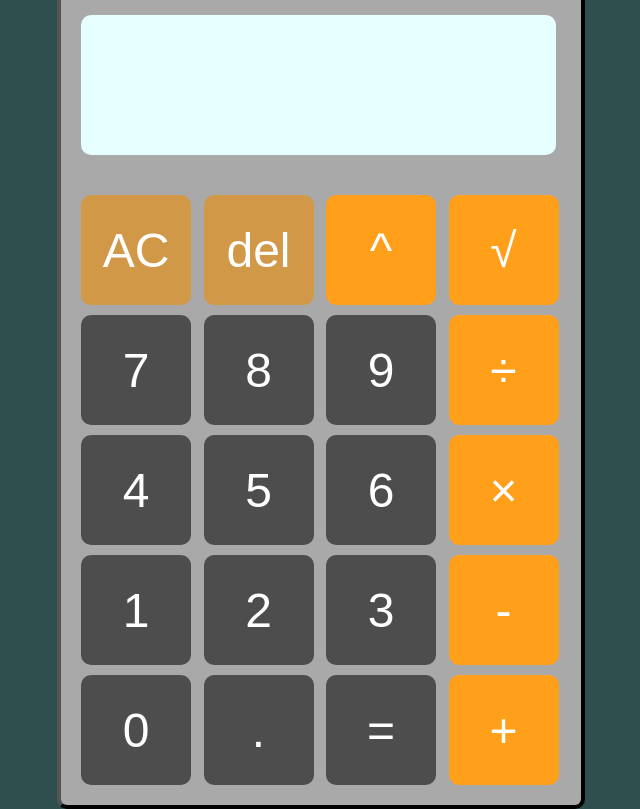
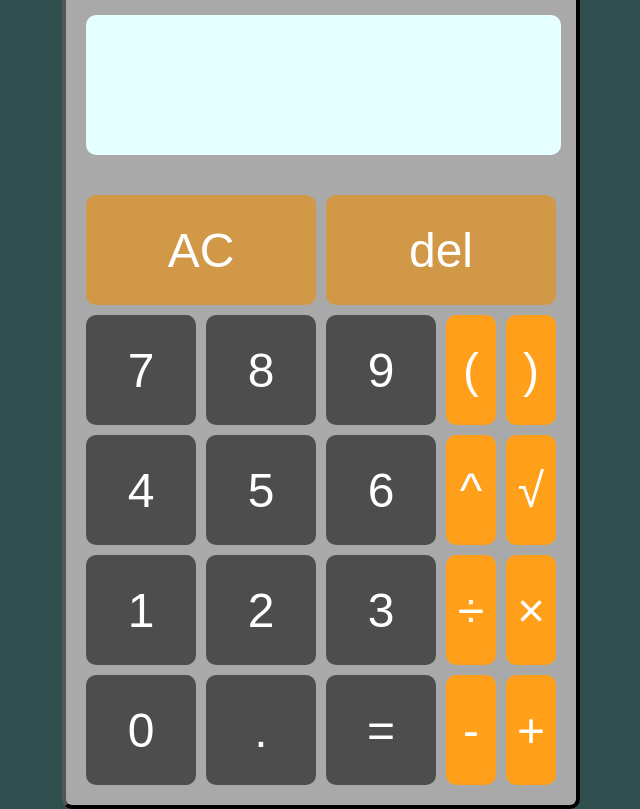
Before and after one commit to IsacLindell04/calculator, a plain HTML site: page index.html in a window 1280 px wide. Shown: the whole page, without its empty margins (319-959 px from the left). Drawn offline with Linux system fonts and the light colour scheme.

Commit message:
buttons get added in the js file, also added parentheses

```diff
--- a/index.html
+++ b/index.html
@@ -21,28 +21,7 @@
             <input id="upperDisplay" readonly>
             <input id="lowerDisplay" readonly>
         </div>
-        <div id="keys">
-            <button onclick="clearDisplay()" class="clear-button">AC</button>
-            <button onclick="delDisplay()" class="clear-button">del</button>
-            <button onclick="appendToDisplay('^')" class="operator-button">^</button>
-            <button onclick="appendToDisplay('√')" class="operator-button">√</button>
-            <button onclick="appendToDisplay('7')" class="append-button">7</button>
-            <button onclick="appendToDisplay('8')" class="append-button">8</button>
-            <button onclick="appendToDisplay('9')" class="append-button">9</button>
-            <button onclick="appendToDisplay('÷')" class="operator-button">÷</button>
-            <button onclick="appendToDisplay('4')" class="append-button">4</button>
-            <button onclick="appendToDisplay('5')" class="append-button">5</button>
-            <button onclick="appendToDisplay('6')" class="append-button">6</button>
-            <button onclick="appendToDisplay('×')" class="operator-button">×</button>
-            <button onclick="appendToDisplay('1')" class="append-button">1</button>
-            <button onclick="appendToDisplay('2')" class="append-button">2</button>
-            <button onclick="appendToDisplay('3')" class="append-button">3</button>
-            <button onclick="appendToDisplay('-')" class="operator-button">-</button>
-            <button onclick="appendToDisplay('0')" class="append-button">0</button>
-            <button onclick="appendToDisplay('.')" class="append-button">.</button>
-            <button onclick="calculate()" class="calculate-button">=</button>
-            <button onclick="appendToDisplay('+')" class="operator-button">+</button>
-        </div>
+        <div id="keys"></div>
     </div>
 </body>
 
--- a/script.js
+++ b/script.js
@@ -1,13 +1,47 @@
 const lowerDisplay = document.getElementById('lowerDisplay');
 const upperDisplay = document.getElementById('upperDisplay');
+const keysContainer = document.getElementById('keys');
 
 let currentInput = '';
+
+const buttons = [
+    { label: 'AC', class: 'clear-button', action: () => clearDisplay() },
+    { label: 'del', class: 'clear-button', action: () => delDisplay() },
+    { label: '7', class: 'grid-space', action: () => appendToDisplay('7') },
+    { label: '8', class: 'grid-space', action: () => appendToDisplay('8') },
+    { label: '9', action: () => appendToDisplay('9') },
+    { label: '(', class: 'operator-button', action: () => appendToDisplay('(') },
+    { label: ')', class: 'operator-button', action: () => appendToDisplay(')') },
+    { label: '4', class: 'grid-space', action: () => appendToDisplay('4') },
+    { label: '5', class: 'grid-space', action: () => appendToDisplay('5') },
+    { label: '6', action: () => appendToDisplay('6') },
+    { label: '^', class: 'operator-button', action: () => appendToDisplay('^') },
+    { label: '√', class: 'operator-button', action: () => appendToDisplay('√') },
+    { label: '1', class: 'grid-space', action: () => appendToDisplay('1') },
+    { label: '2', class: 'grid-space', action: () => appendToDisplay('2') },
+    { label: '3', action: () => appendToDisplay('3') },
+    { label: '÷', class: 'operator-button', action: () => appendToDisplay('÷') },
+    { label: '×', class: 'operator-button', action: () => appendToDisplay('×') },
+    { label: '0', class: 'grid-space', action: () => appendToDisplay('0') },
+    { label: '.', class: 'grid-space', action: () => appendToDisplay('.') },
+    { label: '=', class: 'calculate-button', action: () => calculate() },
+    { label: '-', class: 'operator-button', action: () => appendToDisplay('-') },
+    { label: '+', class: 'operator-button', action: () => appendToDisplay('+') }
+];
+
+buttons.forEach(({ label, class: className, action }) => {
+    const button = document.createElement('button');
+    button.textContent = label;
+    button.className = className;
+    button.onclick = action;
+    keysContainer.appendChild(button);
+});
 
 function appendToDisplay(input) {
     if(lowerDisplay.value === 'Error') {
         lowerDisplay.value = '';
     }
-    if(lowerDisplay.value === '' && input !== '.' && isNaN(input) && input !== '√') {
+    if(lowerDisplay.value === '' && input !== '.' && isNaN(input) && input !== '√' && input !== '(' && input !== ')') {
         lowerDisplay.value = upperDisplay.value;
     }
     lowerDisplay.value += input;
--- a/style.css
+++ b/style.css
@@ -12,7 +12,7 @@ body{
     font-family: Arial, Helvetica, sans-serif;
     border: 4px solid black;
     background-color: darkgray;
-    width: 520px;
+    width: 510px;
     height: 810px;
     border-style: outset;
     border-radius: 10px;
@@ -47,7 +47,7 @@ body{
 }
 #keys{
     display: grid;
-    grid-template-columns: repeat(4, 1fr);
+    grid-template-columns: repeat(8, 1fr);
     gap: 10px;
     padding: 20px;
     font-size: 5rem;
@@ -64,8 +64,11 @@ button{
     font-size: bold;
     cursor: pointer;
 }
+.grid-space{
+    grid-column: span 2;
+}
 .operator-button{
-    width: 110px;
+    width: 50px;
     height: 110px;
     border-radius: 10px;
     background-color: hsl(35, 100%, 55%);
@@ -76,7 +79,8 @@ button{
     cursor: pointer;
 }
 .clear-button{
-    width: 110px;
+    grid-column: span 4;
+    width: 230px;
     height: 110px;
     border-radius: 10px;
     background-color: hsl(35, 60%, 55%);
```
